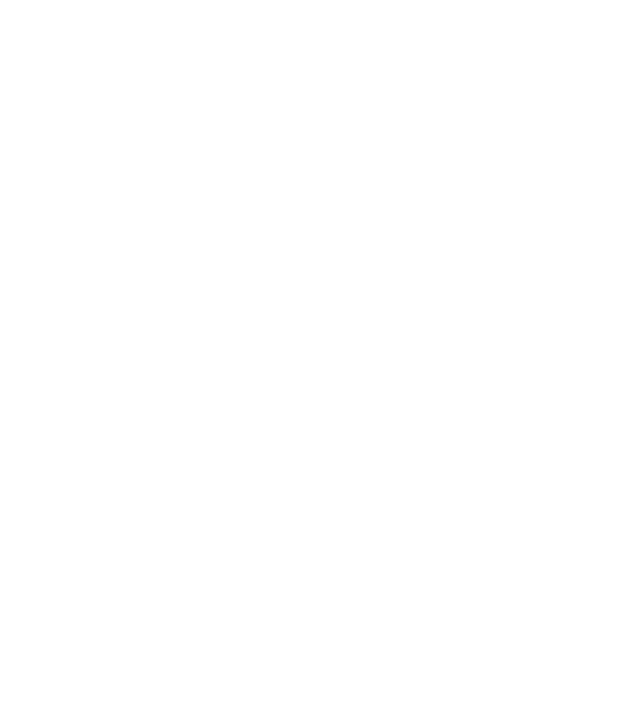
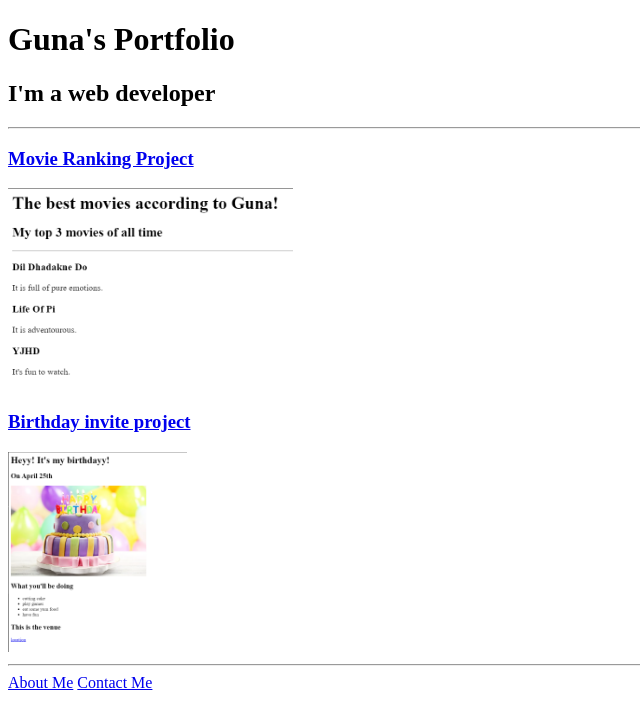
Before and after one commit to gunaa2545/html-portfolio, a plain HTML site: page index.html in a window 1280 px wide. Shown: the whole page, without its empty margins (0-640 px from the left). Drawn offline with Linux system fonts and the light colour scheme.

Commit message:
Update index.html

```diff
--- a/index.html
+++ b/index.html
@@ -1,15 +1,22 @@
-<!-- TODO 1: Create the HTML Boilerplate -->
+<!DOCTYPE html>
+<html lang="en">
 
-<!-- TODO 2: Add Your previous projects' HTML into the public folder -->
+<head>
+  <meta charset="UTF-8">
+  <title>Guna's Portfolio</title>
+</head>
 
-<!-- TODO 3: Take screenshots of your project previews and add the images to the images folder -->
+<body>
+  <h1>Guna's Portfolio</h1>
+  <h2>I'm a web developer</h2>
+  <hr />
+  <h3><a href="./public/movie ranking.html">Movie Ranking Project</a></h3>
+  <img src="./assets/images/movie ranking.png" height="200" alt="movie ranking project preview"/>
+  <h3><a href="./public/birthday invite.html">Birthday invite project</a></h3>
+  <img src="./assets/images/birthday invite.png" height="200" alt="Birthday invite project preview"/>
+  <hr />
+  <a href="./public/about.html">About Me</a>
+  <a href="./public/contact.html">Contact Me</a>
 
-<!-- TODO 4: Add titles/subtitles etc. -->
-
-<!-- TODO 5: Add a link to the project pages -->
-
-<!-- TODO 6: Add images to show the project previews
-HINT for TODO 6: You can use the height attribute set to 200 to make the image smaller:
-https://developer.mozilla.org/en-US/docs/Web/HTML/Element/img#attr-height -->
-
-<!-- TODO 7: Add the Contact Me and About Me page links -->
+</body>
+</html>
```
